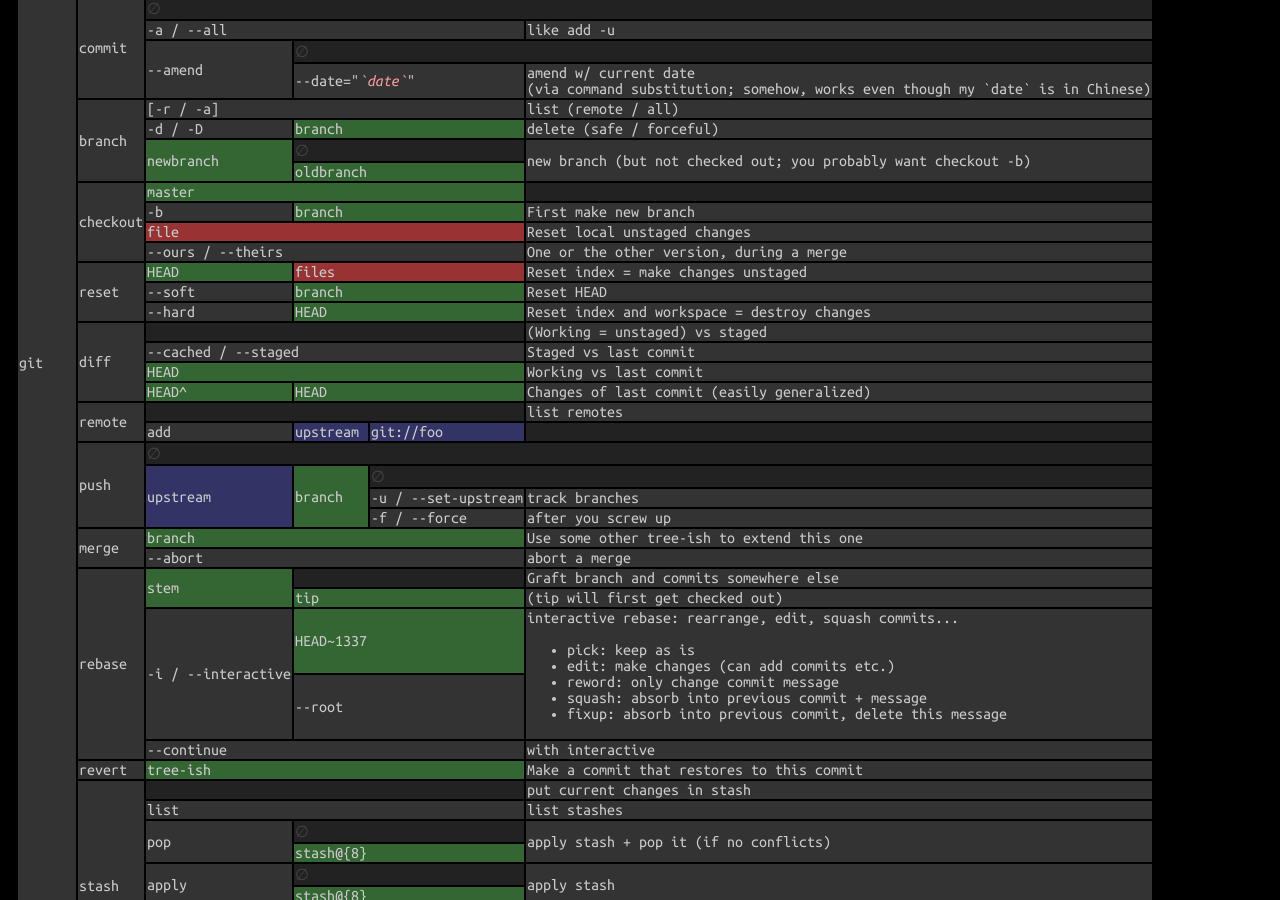
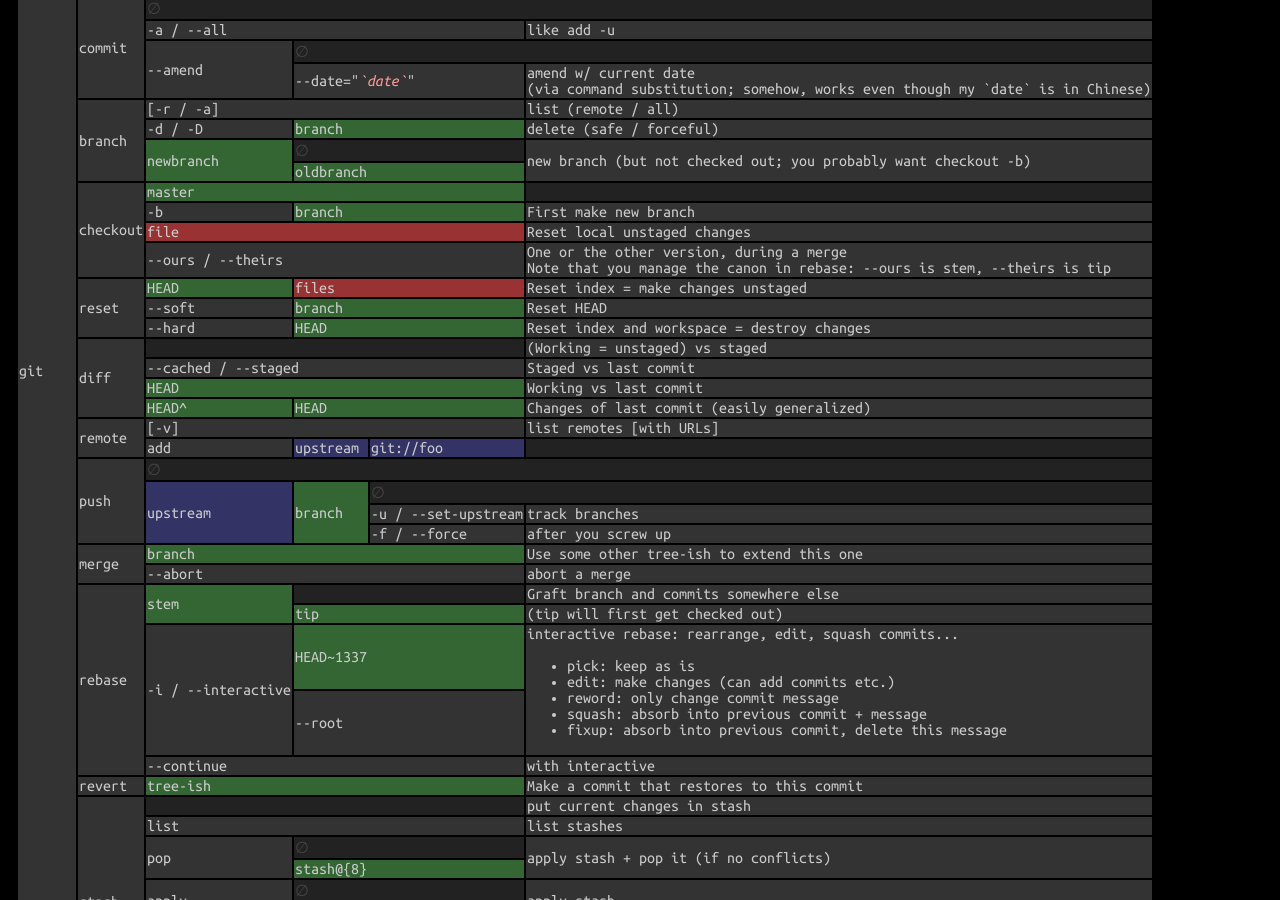
Before and after one commit to betaveros/cs, a Jekyll site: the page built from index.html, in a window 1280 px wide and 900 px high, scrolled down 31723 px. Built offline with Jekyll 4.4.1, drawn with Linux system fonts in a browser that asks for light colours.

Commit message:
Some git comments

```diff
--- a/_includes/git.html
+++ b/_includes/git.html
@@ -52,7 +52,7 @@
 	<tr><td rowspan="4">checkout</td><td class="cg" colspan="3">master</td><td class="empty"></td></tr>
 	<tr><td>-b</td><td class="cg" colspan="2">branch</td><td>First make new branch</td></tr>
 	<tr><td class="cr" colspan="3">file</td><td>Reset local unstaged changes</td></tr>
-	<tr><td colspan="3">--ours / --theirs</td><td>One or the other version, during a merge</td></tr>
+	<tr><td colspan="3">--ours / --theirs</td><td>One or the other version, during a merge<br/>Note that you manage the canon in rebase: --ours is stem, --theirs is tip</td></tr>
 	<tr><td rowspan="3">reset</td><td class="cg">HEAD</td><td class="cr" colspan="2">files</td><td>Reset index = make changes unstaged</td></tr>
 	<tr><td>--soft</td><td class="cg" colspan="2">branch</td><td>Reset HEAD</td></tr>
 	<tr><td>--hard</td><td class="cg" colspan="2">HEAD</td><td>Reset index and workspace = destroy changes</td></tr>
@@ -60,7 +60,7 @@
 	<tr><td colspan="3">--cached / --staged</td><td>Staged vs last commit</td></tr>
 	<tr><td class="cg" colspan="3">HEAD</td><td>Working vs last commit</td></tr>
 	<tr><td class="cg">HEAD^</td><td class="cg" colspan="2">HEAD</td><td>Changes of last commit (easily generalized)</td></tr>
-	<tr><td rowspan="2">remote</td><td class="empty" colspan="3"></td><td>list remotes</td></tr>
+	<tr><td rowspan="2">remote</td><td colspan="3">[-v]</td><td>list remotes [with URLs]</td></tr>
 	<tr><td>add</td><td class="cb">upstream</td><td class="cb">git://foo</td><td class="empty"></td></tr>
 	<tr><td rowspan="4">push</td><td class="empty" colspan="4">&empty;</td></tr>
 	<tr><td class="cb" rowspan="3">upstream</td><td class="cg" rowspan="3">branch</td><td class="empty" colspan="4">&empty;</td></tr>
```
